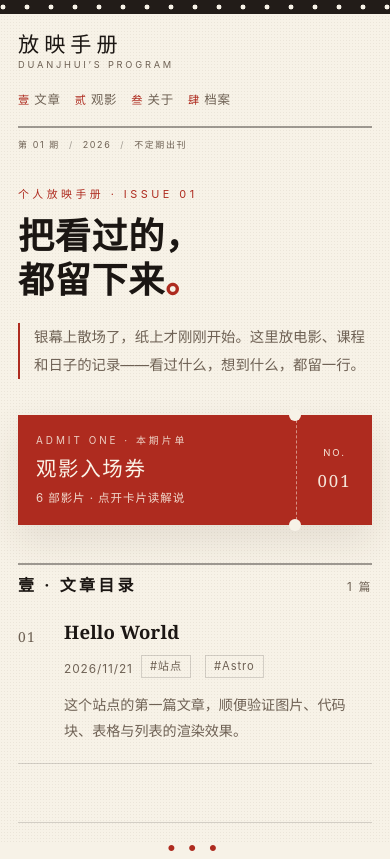
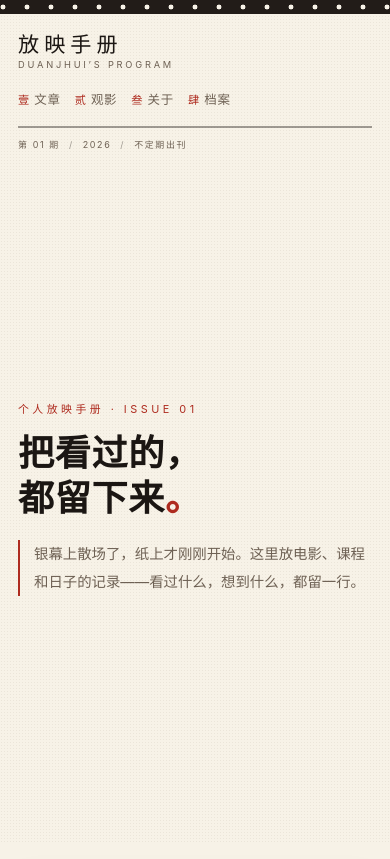
Before and after one commit to Duanjhuii1110/Assignment2, an Astro site: page / in a window 390 px wide. Shown: the top 859 px of the page. Built offline with nearby package versions, Linux system fonts and the light colour scheme; Astro itself is replaced by a stand-in of ours.

Commit message:
feat: 首页封面占满第一屏

```diff
--- a/src/pages/index.astro
+++ b/src/pages/index.astro
@@ -40,8 +40,18 @@ const articleNav = NAV[0];
 </BaseLayout>
 
 <style>
+  /* 封面占满第一屏：减去刊头高度，标题在剩余空间里垂直居中，票根落在首屏底部 */
   .hero {
-    padding: 42px 0 6px;
+    min-height: calc(100vh - 178px);
+    min-height: calc(100svh - 178px);
+    display: flex;
+    flex-direction: column;
+    justify-content: center;
+    padding: 34px 0 30px;
+  }
+
+  .hero .kicker {
+    margin-bottom: 1.1em;
   }
 
   .hero h1 {
@@ -157,7 +167,9 @@ const articleNav = NAV[0];
 
   @media (max-width: 620px) {
     .hero {
-      padding-top: 30px;
+      min-height: calc(100vh - 158px);
+      min-height: calc(100svh - 158px);
+      padding: 26px 0 24px;
     }
 
     .hero-lead {
```
